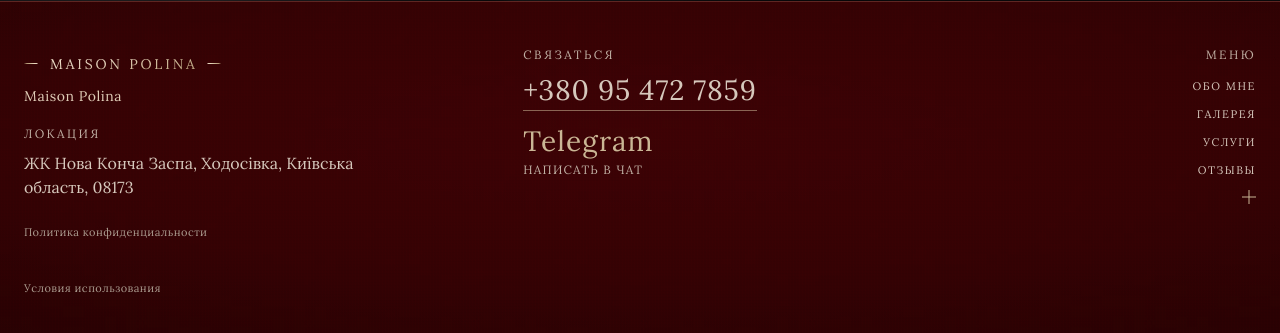
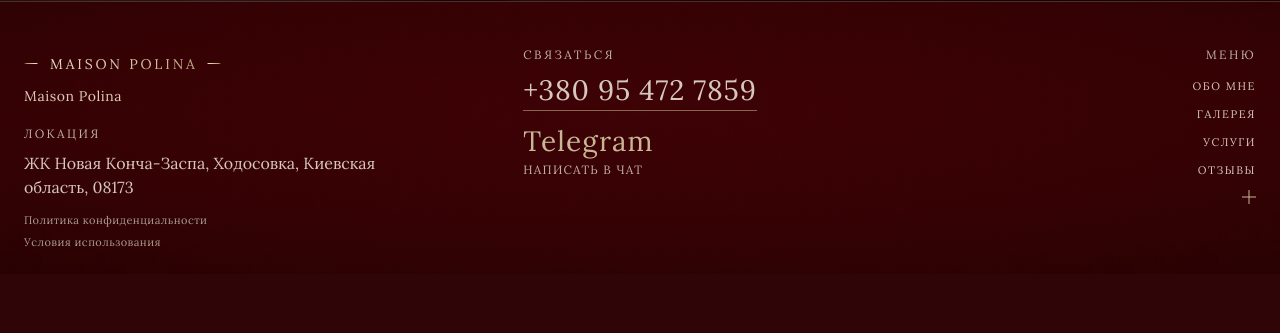
Before and after one commit to prometeylabsanna-lgtm/maisonpolina, a Django app: page /ru/ in a window 1280 px wide. Shown: the part 4928-5261 px from the top of the page. After the commit the page ends 5175 px from the top, so only its background shows below. Run offline with Django 5.2, Linux system fonts and the light colour scheme; data comes from the database, SQL or seed files in the repository; data that the repository does not hold is empty.

Commit message:
адреса+футер з новим сео

```diff
--- a/src/core/management/commands/seed_content.py
+++ b/src/core/management/commands/seed_content.py
@@ -59,6 +59,7 @@ class Command(BaseCommand):
             "Киев, по договорённости",
             "ЖК «Нова Конча-Заспа»",
             "вул. Феодосія Печерського, 1, Ходосівка, Київська область, 08173",
+            "ЖК Нова Конча Заспа, Ходосівка, Київська область, 08173",
             "",
         ):
             settings.location_ru = LOCATION_RU
--- a/src/core/models.py
+++ b/src/core/models.py
@@ -74,7 +74,7 @@ class SiteSettings(models.Model):
     location_ru = models.CharField(
         max_length=255,
         blank=True,
-        default="ЖК Нова Конча Заспа, Ходосівка, Київська область, 08173",
+        default="ЖК Новая Конча-Заспа, Ходосовка, Киевская область, 08173",
         verbose_name="Адрес / локация",
     )
     location_en = models.CharField(
--- a/src/core/seed_catalog.py
+++ b/src/core/seed_catalog.py
@@ -201,7 +201,7 @@ HOME_SEO = {
     ),
 }
 
-LOCATION_RU = "ЖК Нова Конча Заспа, Ходосівка, Київська область, 08173"
+LOCATION_RU = "ЖК Новая Конча-Заспа, Ходосовка, Киевская область, 08173"
 LOCATION_EN = "Nova Koncha Zaspa RC, Khodosivka, Kyiv Oblast, 08173"
 COMPANY_LEGAL_NAME = "Maison Polina"
 
--- a/static/css/site.css
+++ b/static/css/site.css
@@ -1579,16 +1579,24 @@ body.is-locked {
   text-align: inherit;
 }
 
+.footer__legal-links {
+  display: flex;
+  flex-direction: column;
+  align-items: flex-start;
+  gap: 4px;
+  margin: 10px 0 0;
+}
+
 .footer__legal-link {
   display: inline-flex;
   align-items: center;
   justify-content: flex-start;
-  min-height: 44px;
-  padding: 6px 0;
+  min-height: 0;
+  padding: 2px 0;
   font-size: 11px;
   font-weight: 400;
   letter-spacing: 0.04em;
-  line-height: 1.4;
+  line-height: 1.35;
   color: var(--color-type-subtle);
   text-decoration: none;
   transition: color var(--t-base);
@@ -1688,10 +1696,12 @@ body.is-locked {
     text-align: center;
   }
 
-  .footer__legal {
+  .footer__legal,
+  .footer__legal-links {
     width: 100%;
     margin-top: 12px;
     text-align: center;
+    align-items: center;
   }
 
   .footer__legal-link {
@@ -1759,15 +1769,18 @@ body.is-locked {
     align-items: flex-end;
   }
 
-  .footer__legal {
+  .footer__legal,
+  .footer__legal-links {
     margin-top: 12px;
     text-align: left;
+    align-items: flex-start;
   }
 }
 
 @supports (-webkit-touch-callout: none) {
-  .footer__legal-link {
-    min-height: 44px;
+  .footer__legal-links .footer__legal-link {
+    min-height: 0;
+    padding: 3px 0;
   }
 }
 
--- a/templates/partials/footer.html
+++ b/templates/partials/footer.html
@@ -22,12 +22,10 @@
         <a class="footer__email-link" href="mailto:{{ site_settings.email }}">{{ site_settings.email }}</a>
       </p>
       {% endif %}
-      <p class="footer__legal">
+      <div class="footer__legal-links">
         <a class="footer__legal-link" href="{% url 'core:privacy' %}">{% block_plain "site" "footer.privacy_1" %} {% block_plain "site" "footer.privacy_2" %}</a>
-      </p>
-      <p class="footer__legal">
         <a class="footer__legal-link" href="{% url 'core:terms' %}">{% block_plain "site" "footer.terms_1" %} {% block_plain "site" "footer.terms_2" %}</a>
-      </p>
+      </div>
     </div>
 
     <div class="footer__col footer__col--contact">
```
Also changed, not shown: static/css/layout/footer.css (+20 -7 lines).
